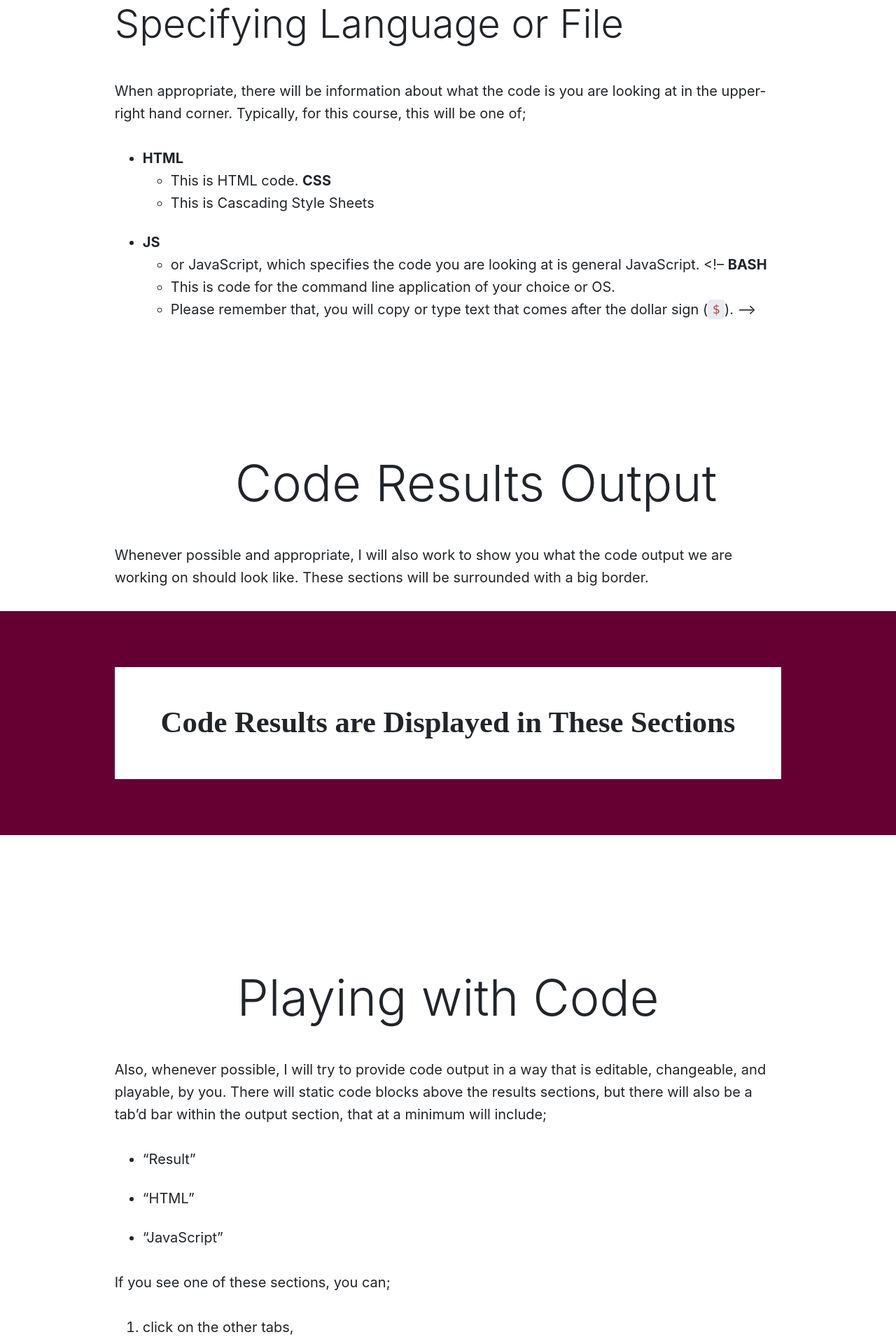
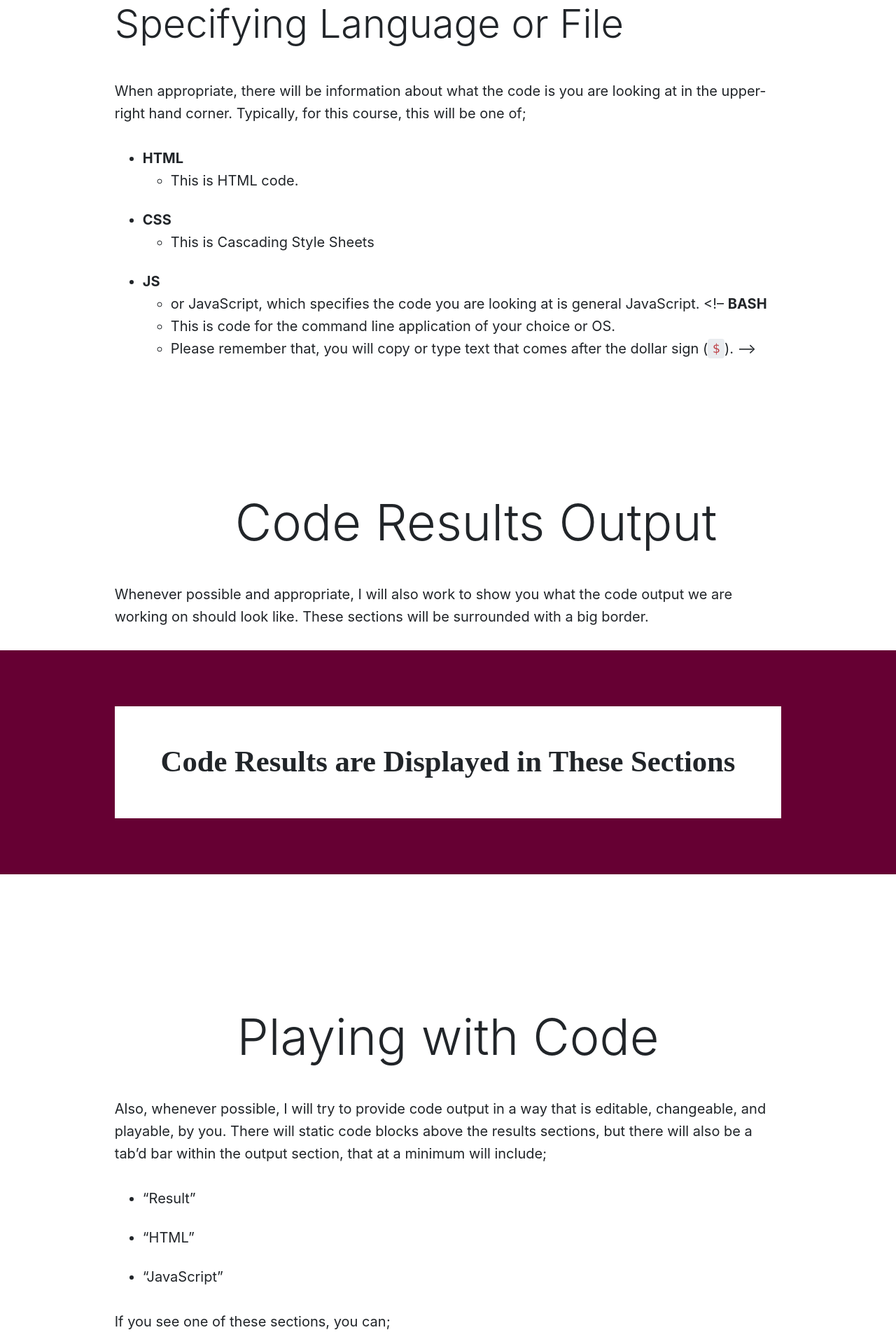
Before and after one commit to Montana-Media-Arts/441-web-tech-Spring2019-course, a Jekyll site: the page built from modules/week-2/_posts/2010-01-05-code-on-the-site.md, in a window 1280 px wide. Shown: the part 1345-3265 px from the top of the page at 70% size. Built offline with Jekyll 4.4.1, drawn with Linux system fonts in a browser that asks for light colours; nearby versions of some CDN libraries; a script that is not in the unit is left out.

Commit message:
updated the formatting

```diff
--- a/modules/week-2/_posts/2010-01-05-code-on-the-site.md
+++ b/modules/week-2/_posts/2010-01-05-code-on-the-site.md
@@ -33,7 +33,7 @@ When appropriate, there will be information about what the code is you are looki
 
 - **HTML**
     - This is HTML code.
-  **CSS**
+- **CSS**
    - This is Cascading Style Sheets
 - **JS**
     - or JavaScript, which specifies the code you are looking at is general JavaScript.
```
